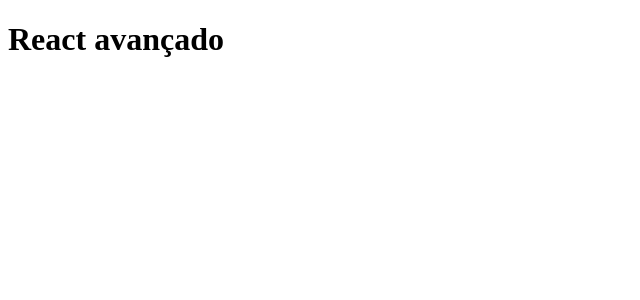
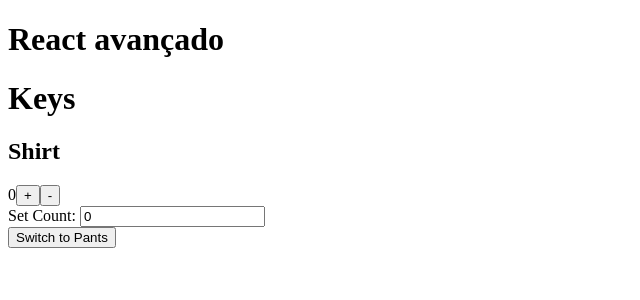
Before and after one commit to rogeriobispo/advanced-react, a React (Vite) app: page / in a window 1280 px wide. Shown: the top 300 px of the page, without its empty margins (0-640 px from the left). Built offline with nearby package versions, Linux system fonts and the light colour scheme.

Commit message:
feat: keys bounders

```diff
--- a/src/App.tsx
+++ b/src/App.tsx
@@ -1,8 +1,11 @@
+import Keys from "./components/keys"
+
 function App() {
 
   return (
     <>
       <h1>React avançado</h1>
+      <Keys />
     </>
   )
 }
--- /dev/null
+++ b/src/components/keys/counter.tsx
@@ -0,0 +1,17 @@
+import { useState } from "react";
+
+const Counter = () => {
+  const [count, setCount] = useState(0);
+  return (
+    <div className="counter">
+      {count}
+      <button onClick={() => setCount(count + 1)}>+</button>
+      <button onClick={() => setCount(count - 1)}>-</button>
+      <br />
+      <label>Set Count: </label>
+      <input type="text" value={count} onChange={(e) => setCount(Number(e.target.value))} />
+    </div>
+  );
+};
+
+export default Counter;
--- /dev/null
+++ b/src/components/keys/index.tsx
@@ -0,0 +1,25 @@
+import { useState } from "react"
+import Counter from "./counter"
+
+const Keys = () => {
+  const [item, setItem] = useState('shirt')
+
+  return (
+    <>
+      <h1>Keys</h1>
+      {item === 'shirt' ?
+        <>
+          <h2>Shirt</h2><Counter key="shirt" />
+        </> :
+        <>
+          <h2>Pants</h2><Counter key="pants" />
+        </>
+      }
+      <button onClick={() => setItem(item === 'pants' ? 'shirt' : 'pants')}>
+        {item === 'pants' ? 'Switch to Shirt' : 'Switch to Pants'}
+      </button>
+    </>
+  )
+}
+
+export default Keys
```
